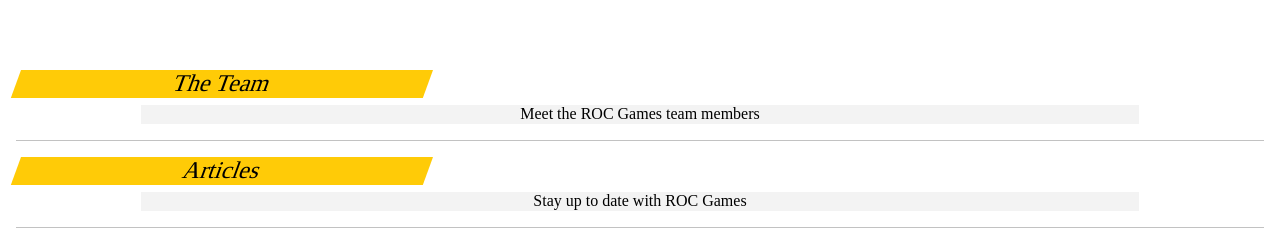
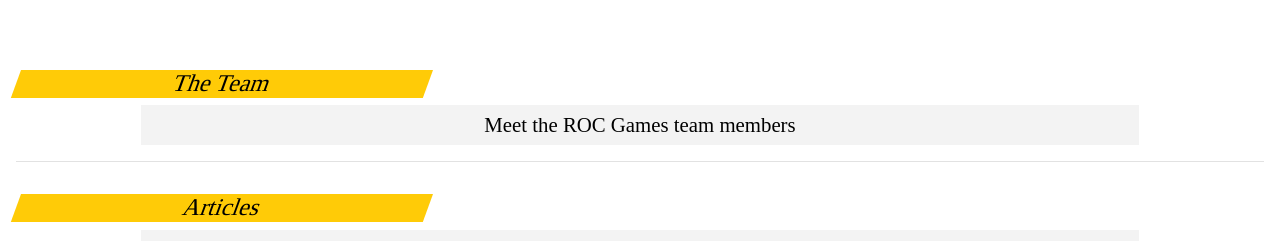
Before and after one commit to JacquesBegin/rocGames, an Angular app in the folder roc-games/: page / in a window 1280 px wide. Shown: the part 551-792 px from the top of the page. Built offline with nearby package versions, Linux system fonts and the light colour scheme.

Commit message:
Adds margins to link block sections.

```diff
--- a/roc-games/src/app/components/site-intro/site-intro.component.scss
+++ b/roc-games/src/app/components/site-intro/site-intro.component.scss
@@ -28,14 +28,15 @@
 }
 
 .siteIntroContentBlocksItem {
-  margin-bottom: 1rem;
-  border-bottom: 1px solid #c2c2c2;
+  margin-bottom: 2rem;
+  border-bottom: 1px solid #e2e2e2;
 }
 
 .siteIntroContentBlocksItemHeader {
   background-color: $primary-yellow;
   width: 33%;
   // padding: 0.5rem;
+  margin-top: 1rem;
   margin-bottom: 0.5rem;
   text-align: center;
   font-size: 1.5rem;
@@ -44,8 +45,9 @@
 
 .siteIntroContentBlocksItemBody {
   background-color: #f3f3f3;
+  font-size: 1.3rem;
   width: 80%;
-  // padding-left: 1rem;
+  padding: 0.5rem;
   margin-bottom: 1rem;
   margin-left: auto;
   margin-right: auto;
```
